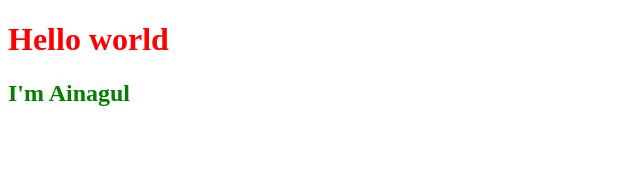
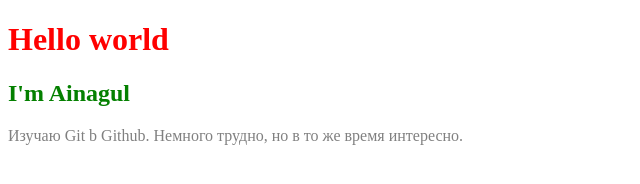
Before and after one commit to AinaSha/test, a plain HTML site: page index.html in a window 1280 px wide. Shown: the whole page, without its empty margins (0-640 px from the left). Drawn offline with Linux system fonts and the light colour scheme.

Commit message:
add text

```diff
--- a/index.html
+++ b/index.html
@@ -10,5 +10,6 @@
 <body>
    <h1>Hello world</h1>
     <h2>I'm Ainagul</h2>
+    <p>Изучаю Git b Github. Немного трудно, но в то же время интересно.</p>
 </body>
 </html>
--- a/style.css
+++ b/style.css
@@ -4,3 +4,6 @@ h1 {
 h2 {
     color:rgb(4, 128, 0);
 }
+p {
+  color: grey;
+}
```
